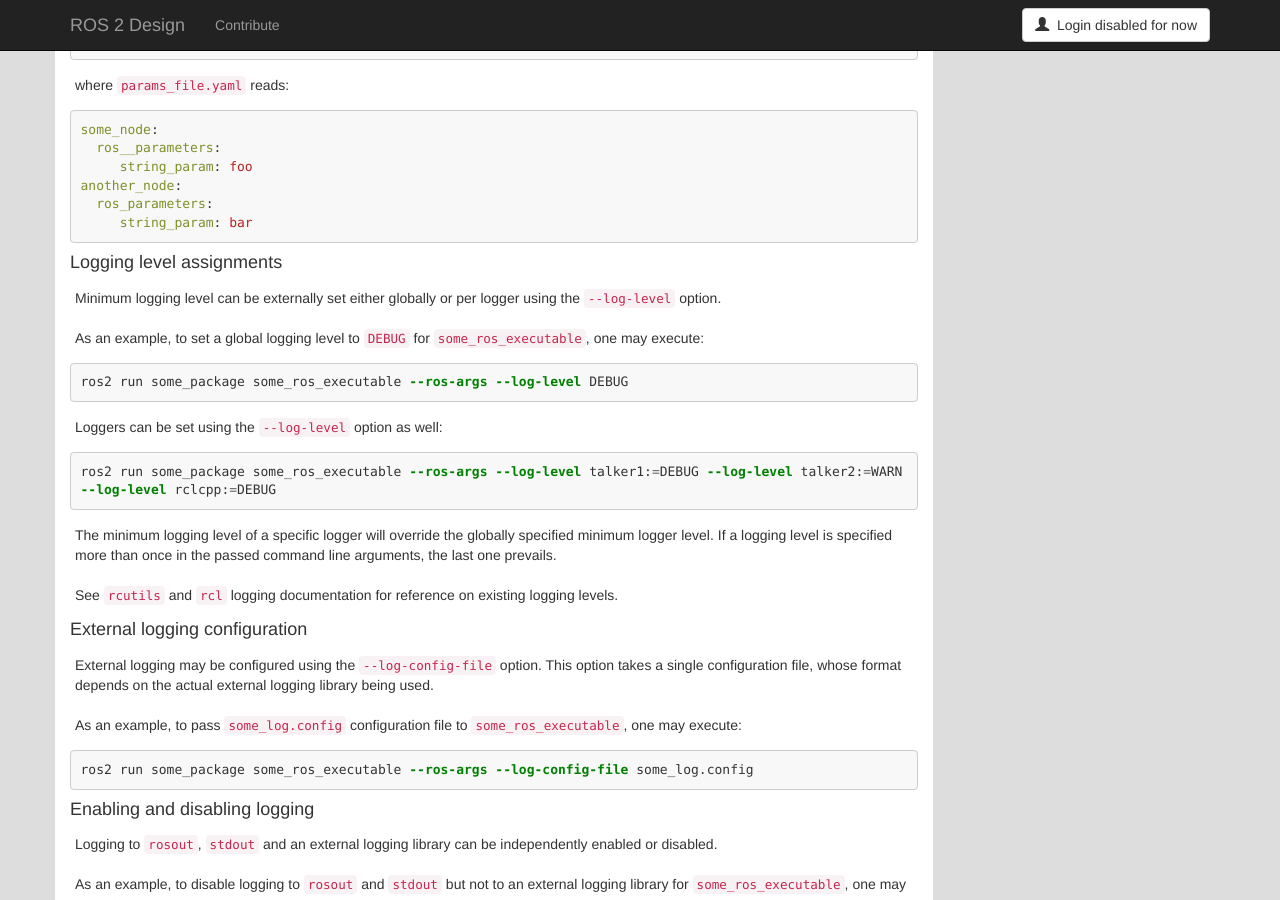
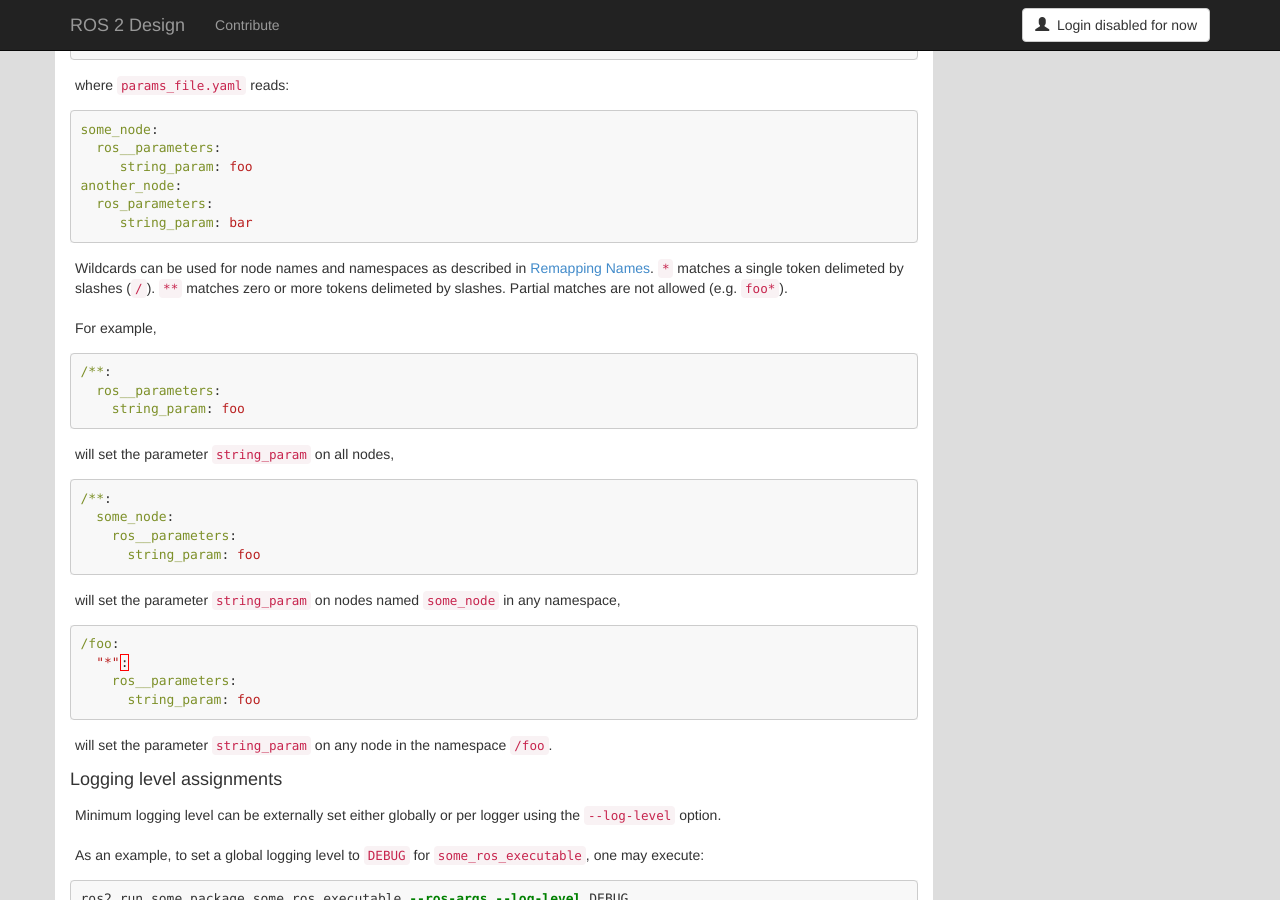
Before and after one commit to ros2/design, a Jekyll site: the page built from articles/160_ros_command_line_arguments.md, in a window 1280 px wide and 900 px high, scrolled down 2646 px. Built offline with Jekyll 4.4.1, drawn with Linux system fonts in a browser that asks for light colours; nearby versions of some CDN libraries.

Commit message:
Describe wildcard usage in parameter files
Wildcards were introduced in https://github.com/ros2/rclcpp/pull/762
And further usage proposed in https://github.com/ros2/rclcpp/issues/1265.

Signed-off-by: Jacob Perron <jacob@openrobotics.org>

````diff
--- a/articles/160_ros_command_line_arguments.md
+++ b/articles/160_ros_command_line_arguments.md
@@ -167,6 +167,39 @@
      string_param: bar
 ```
 
+Wildcards can be used for node names and namespaces as described in [Remapping Names](static_remapping.html#match-part-of-a-rule).
+`*` matches a single token delimeted by slashes (`/`).
+`**` matches zero or more tokens delimeted by slashes.
+Partial matches are not allowed (e.g. `foo*`).
+
+For example,
+
+```yaml
+/**:
+  ros__parameters:
+    string_param: foo
+```
+
+will set the parameter `string_param` on all nodes,
+
+```yaml
+/**:
+  some_node:
+    ros__parameters:
+      string_param: foo
+```
+
+will set the parameter `string_param` on nodes named `some_node` in any namespace,
+
+```yaml
+/foo:
+  "*":
+    ros__parameters:
+      string_param: foo
+```
+
+will set the parameter `string_param` on any node in the namespace `/foo`.
+
 #### Logging level assignments
 
 Minimum logging level can be externally set either globally or per logger using the `--log-level` option.
````
